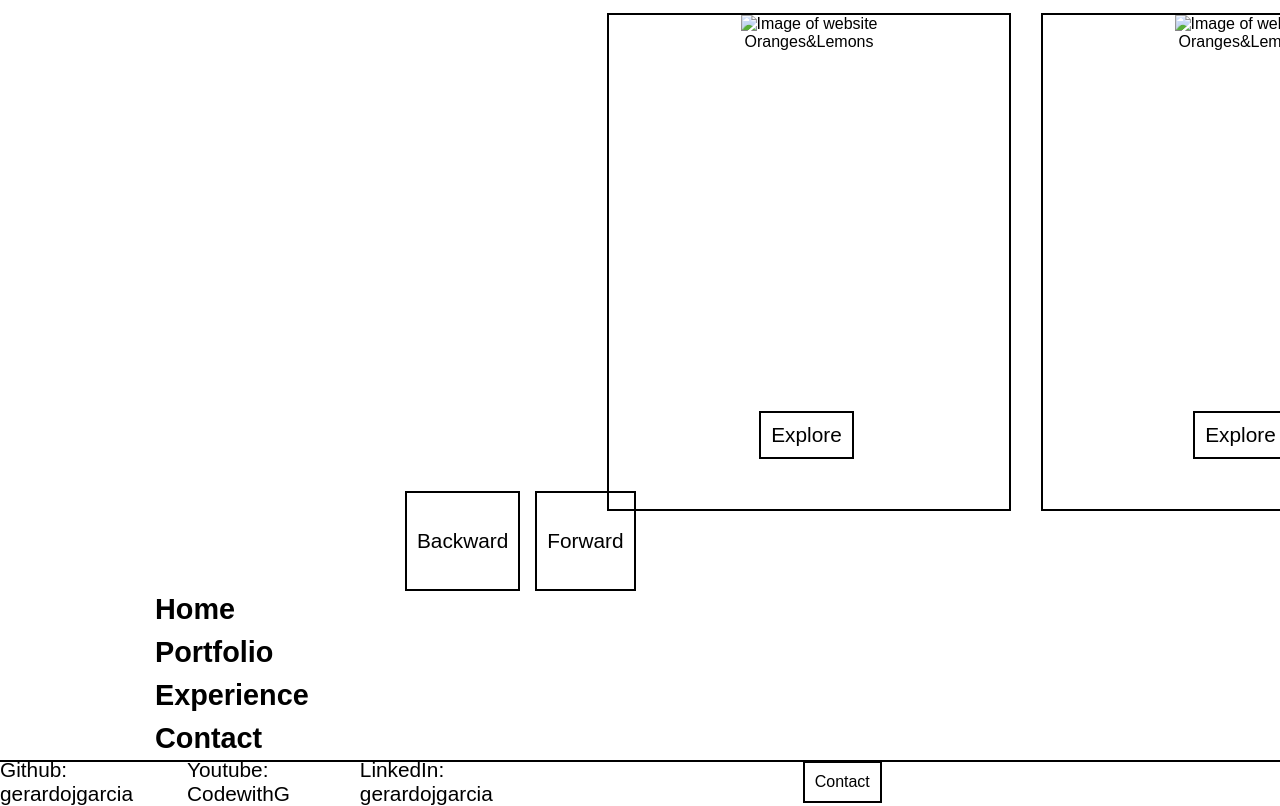
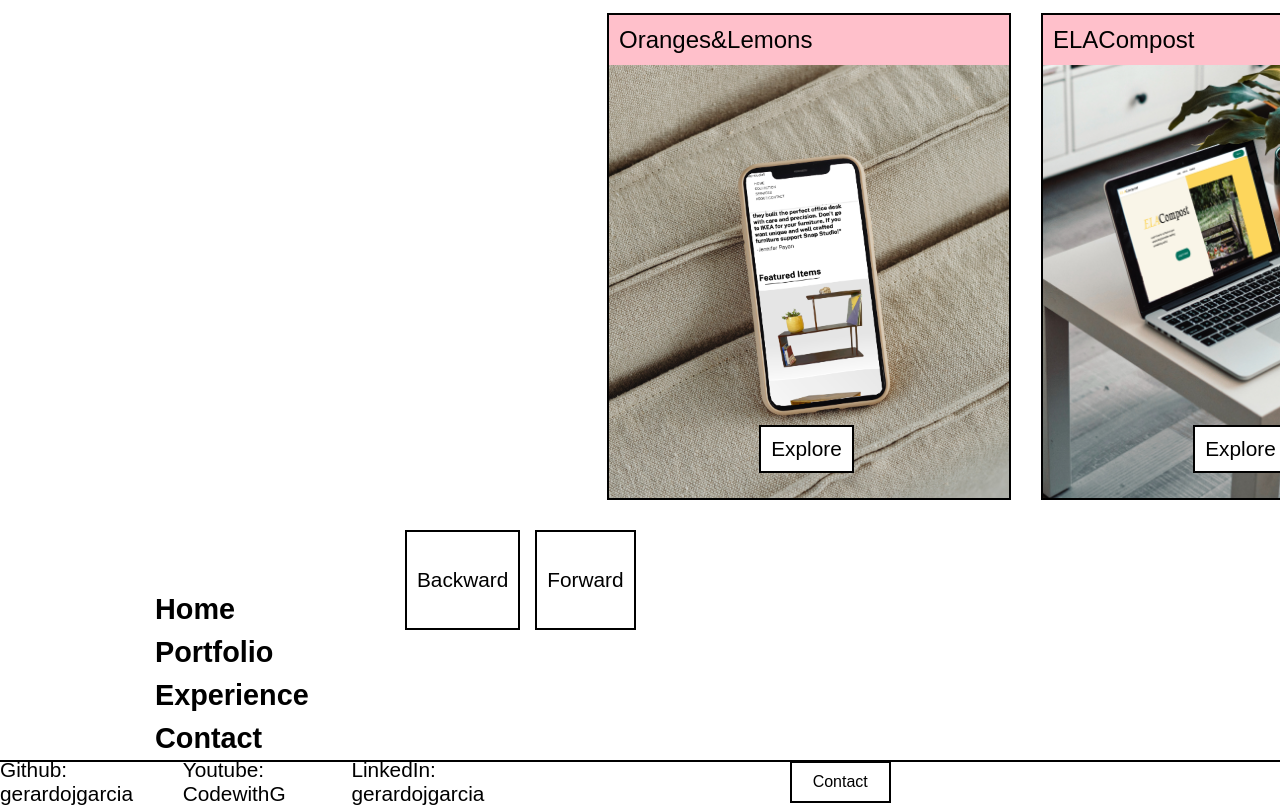
Before and after one commit to gerardojgarcia/portfolio_2022, a website built with Parcel: page index.html in a window 1280 px wide. Both pictures are taken after a click on the link "Portfolio". Built offline with nearby package versions, Linux system fonts and the light colour scheme.

Commit message:
macbook updates:

```diff
--- a/index.html
+++ b/index.html
@@ -76,23 +76,33 @@
             <div id="portfolio-box" class="card-box">
 
                 <div     class="card">
-                    <img src="#" alt="Image of website">
-                    <div class="title">Oranges&Lemons</div>
+                    <img src="/imgs/smartphone_mockup.png" alt="Image of website">
+                    <div class="title"><p>Oranges&Lemons</p></div>
+                    <button class="explore">Explore</button>
+                </div>
+                <div     class="card">
+                    <img src="/imgs/elacompost_desktop_mockup.png" alt="Image of website">
+                    <div class="title"><p>ELACompost</p></div>
+                    <button class="explore">Explore</button>
+                </div>
+                <div     class="card">
+                    <img src="/imgs/website_desktop_mockup_verified.png" alt="Image of website">
+                    <div class="title"><p>Verified Transport</p></div>
                     <button class="explore">Explore</button>
                 </div>
                 <div     class="card">
                     <img src="#" alt="Image of website">
-                    <div class="title">Oranges&Lemons</div>
+                    <div class="title"><p>TaxBuddy</p></div>
                     <button class="explore">Explore</button>
                 </div>
                 <div     class="card">
                     <img src="#" alt="Image of website">
-                    <div class="title">Oranges&Lemons</div>
+                    <div class="title"><p>Monarch Construction</p></div>
                     <button class="explore">Explore</button>
                 </div>
                 <div     class="card">
                     <img src="#" alt="Image of website">
-                    <div class="title">Oranges&Lemons</div>
+                    <div class="title"><p>ObjetGrafik</p></div>
                     <button class="explore">Explore</button>
                 </div>
             </div>
@@ -113,8 +123,9 @@
                 <div id="experience-box" class="experience-box">
                         <div class="exp-card">
 
+
                             <strong class="exp-name">
-                                Oranges&Lemons
+                                snap-studio!!
                             </strong>
                             <p class="exp-date">2016-2020</p>
                             <div class="exp-descr">
--- a/scss/main.scss
+++ b/scss/main.scss
@@ -327,6 +327,7 @@ h2 {
     display: flex;
     height: 100px;
 
+
     width: 15%;
 
 
@@ -337,6 +338,7 @@ button{
 
     font-size: 1.3rem;
     margin-right: 10px;
+    width: 150px;
 
 }
 #port-next {
@@ -356,29 +358,57 @@ button{
     justify-content: center;
     align-items: center;
 
+    isolation: isolate;
     overflow: hidden;
 
-    padding-bottom: 50px;
+    margin-bottom: 50px;
 
     transition: all 500ms;
 
     margin-left: 15px;
     margin-right: 15px;
 
+    object-fit: cover;
+
+    position: relative;
+
 
 
 
 
     img {
-        max-width: 400px;
+        min-width: 400px;
+        height: 100%;
         object-fit: cover;
+        z-index: 0;
+        position: absolute;
+        margin: 0;
+
 
 
     }
 
     .title {
-        margin-top: auto;
+
+        display: flex;
+        justify-items: center;
+        align-items: center;
+
+
         z-index: 2;
+        background-color: pink;
+        width: 100%;
+        text-align: left;
+
+
+
+        height: 50px;
+
+        font-size: 1.5rem;
+
+        p {
+            margin-left: 10px;
+        }
 
     }
 
@@ -390,6 +420,11 @@ button{
 
     &:hover {
         box-shadow:   10px 10px 0px 5px;
+    }
+
+    .explore {
+        margin-bottom: 25px;
+        z-index: 5;
     }
 }
 
@@ -441,6 +476,11 @@ h3 {
     margin-top: 10px;
 
 
+        button {
+            width: 100px;
+        }
+
+
 }
 #exp-up {
     padding-left: 10px;
@@ -452,6 +492,8 @@ h3 {
 
 .experience-box {
     width: 70%;
+
+    margin-left: 15px;
 
         display: flex;
         flex-flow: column nowrap;
@@ -478,6 +520,10 @@ h3 {
     transform: translateX(-5px) translateY(-5px);
     border: 2px solid black;
    }
+}
+
+.explore {
+    width: auto;
 }
 
 .exp-name{
```
Also changed, not shown: dist/elacompost_desktop_mockup.93e46f26.png (added), dist/index.html, dist/smartphone_mockup.1c03e7bb.png (added), dist/website_desktop_mockup_verified.7d10e9a4.png (added), imgs/elacompost_desktop_mockup.png (added), imgs/logo.png (added), imgs/smartphone_mockup.png (added), imgs/website_desktop_mockup_verified.png (added), 6 other files.
